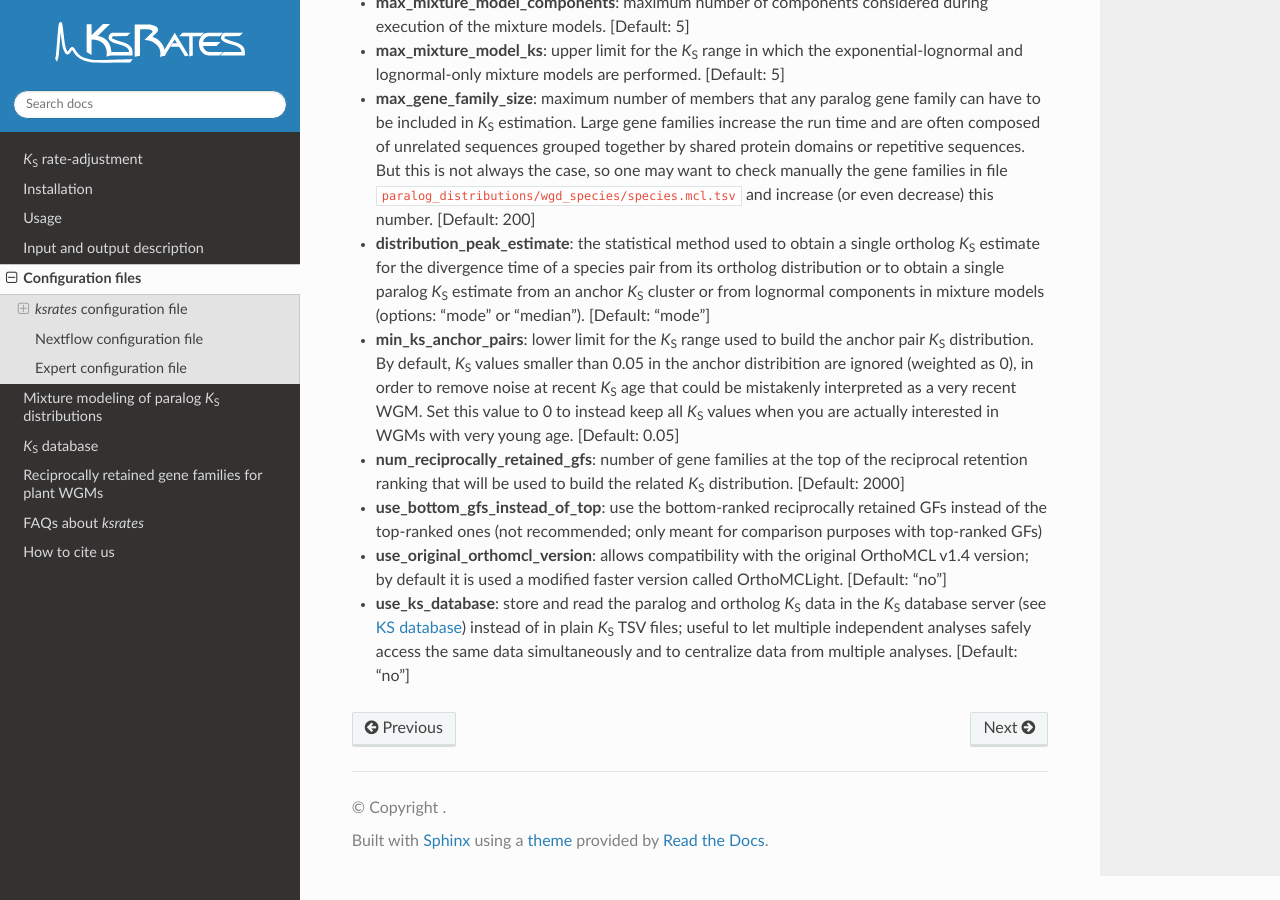
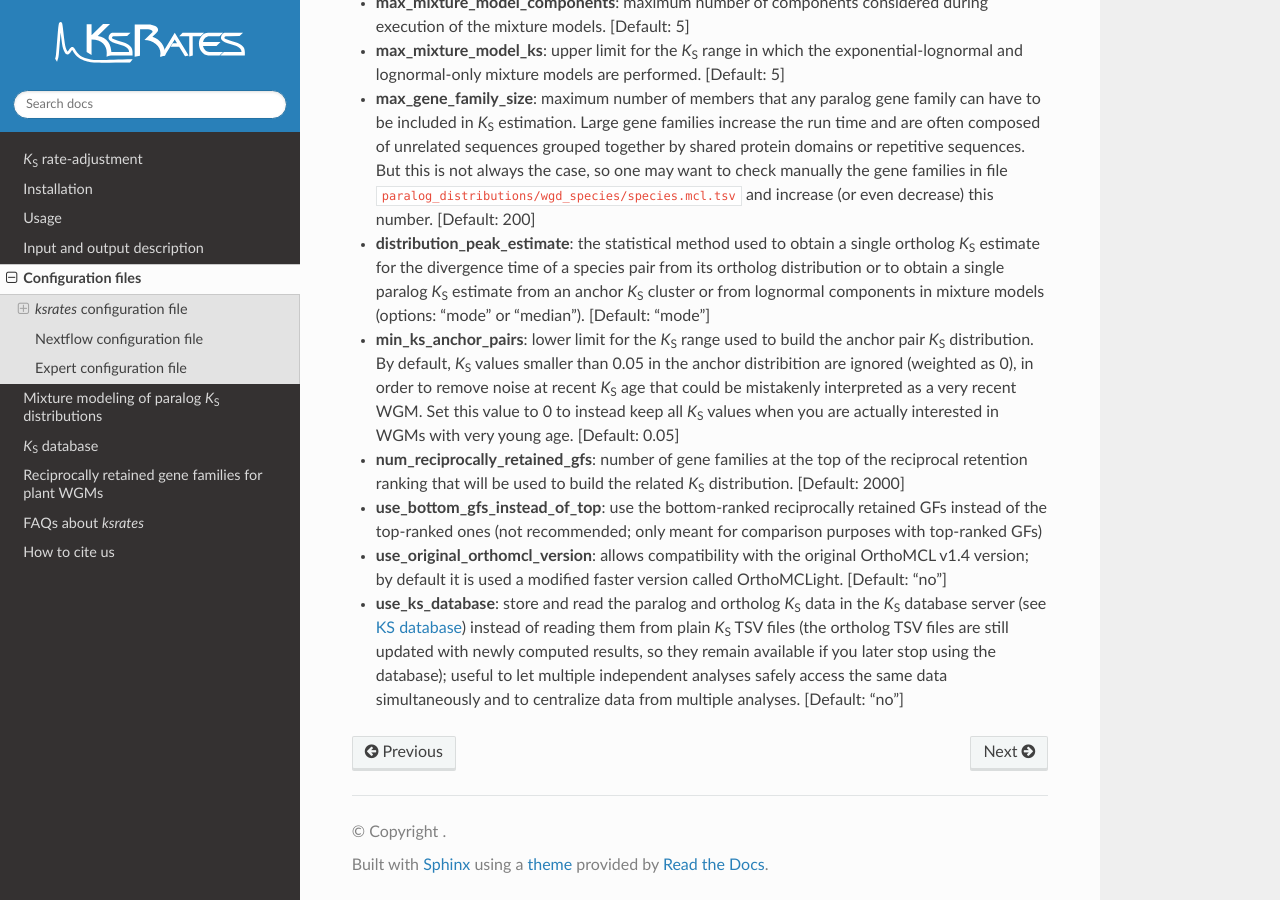
Before and after one commit to VIB-PSB/ksrates, a Sphinx documentation site: the page built from docs/configuration.rst, in a window 1280 px wide and 900 px high, scrolled down 8474 px. Built offline with Sphinx 7.4.7 and the Read the Docs theme 3.1.0, drawn with Linux system fonts in a browser that asks for light colours; some of the changed text lies outside the part shown.

Commit message:
Update docs about configuration

```diff
--- a/docs/configuration.rst
+++ b/docs/configuration.rst
@@ -76,7 +76,7 @@
 * **gff_filename**: association between the focal species as named in parameter `focal_species` and the path to the GFF3 file for the focal species (only required for collinearity analysis). The association is made with a colon (':').
 * **peak_database_path**: path to the TSV database file storing the ortholog *K*:sub:`S` distribution peaks. If the file is not present yet, it will be automatically generated.
 * **ks_list_database_path**: path to the TSV database file storing the ortholog *K*:sub:`S` lists. If the file is not present, it will be automatically generated.
-* **ks_database_server_address_path**: path to the address file of the *K*:sub:`S` database server, an SQL database served by a running sqld server that stores both paralog and ortholog *K*:sub:`S` data. Only used if ``use_ks_database`` is enabled in the expert configuration file; in that case it replaces the two ortholog TSV files above. See :ref:`paralog_ks_database`.
+* **ks_database_server_address_path**: path to the address file of the *K*:sub:`S` database server, an SQL database served by a running sqld server that stores both paralog and ortholog *K*:sub:`S` data. Only used if ``use_ks_database`` is enabled; in that case ortholog data are read from the database instead of from the two ortholog TSV files above. See :ref:`paralog_ks_database`.
 
 
 The [ANALYSIS SETTING] section includes:
@@ -264,4 +264,4 @@
 * **num_reciprocally_retained_gfs**: number of gene families at the top of the reciprocal retention ranking that will be used to build the related *K*:sub:`S` distribution. [Default: 2000]
 * **use_bottom_gfs_instead_of_top**: use the bottom-ranked reciprocally retained GFs instead of the top-ranked ones (not recommended; only meant for comparison purposes with top-ranked GFs)
 * **use_original_orthomcl_version**: allows compatibility with the original OrthoMCL v1.4 version; by default it is used a modified faster version called OrthoMCLight. [Default: "no"]
-* **use_ks_database**: store and read the paralog and ortholog *K*:sub:`S` data in the *K*:sub:`S` database server (see :ref:`paralog_ks_database`) instead of in plain *K*:sub:`S` TSV files; useful to let multiple independent analyses safely access the same data simultaneously and to centralize data from multiple analyses. [Default: "no"]
+* **use_ks_database**: store and read the paralog and ortholog *K*:sub:`S` data in the *K*:sub:`S` database server (see :ref:`paralog_ks_database`) instead of reading them from plain *K*:sub:`S` TSV files (the ortholog TSV files are still updated with newly computed results, so they remain available if you later stop using the database); useful to let multiple independent analyses safely access the same data simultaneously and to centralize data from multiple analyses. [Default: "no"]
```
